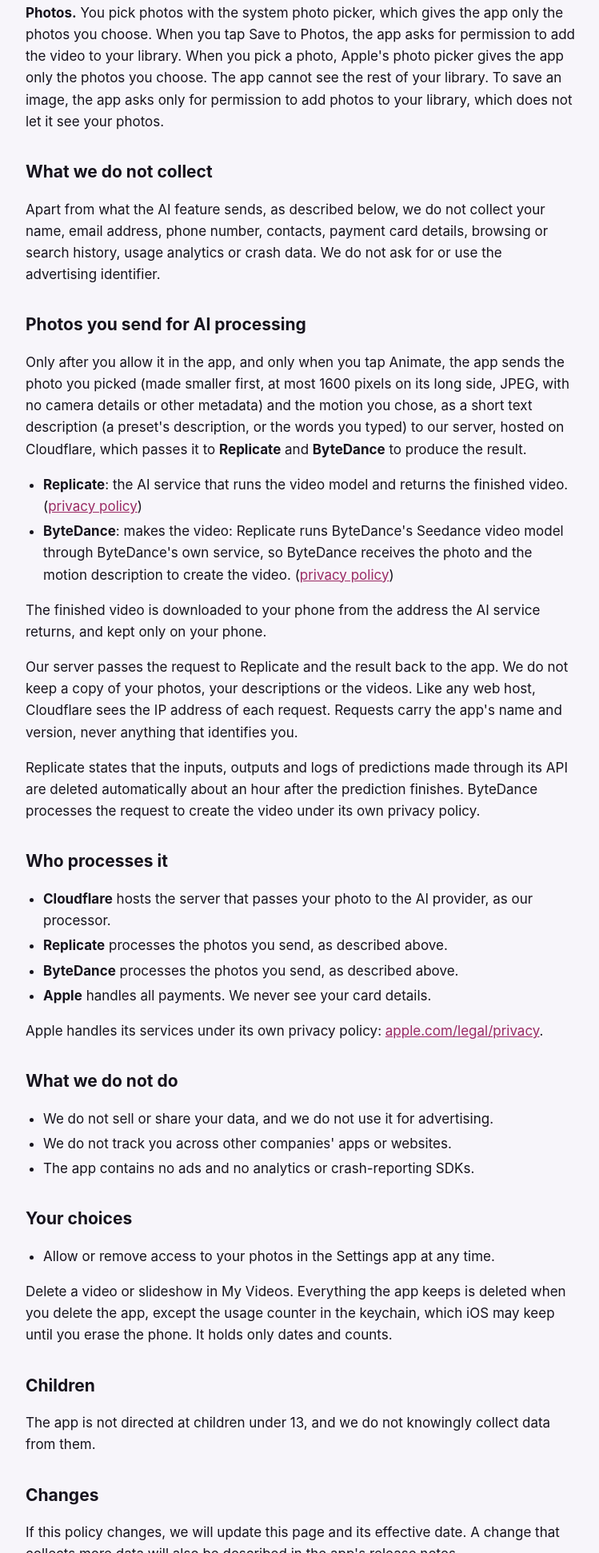
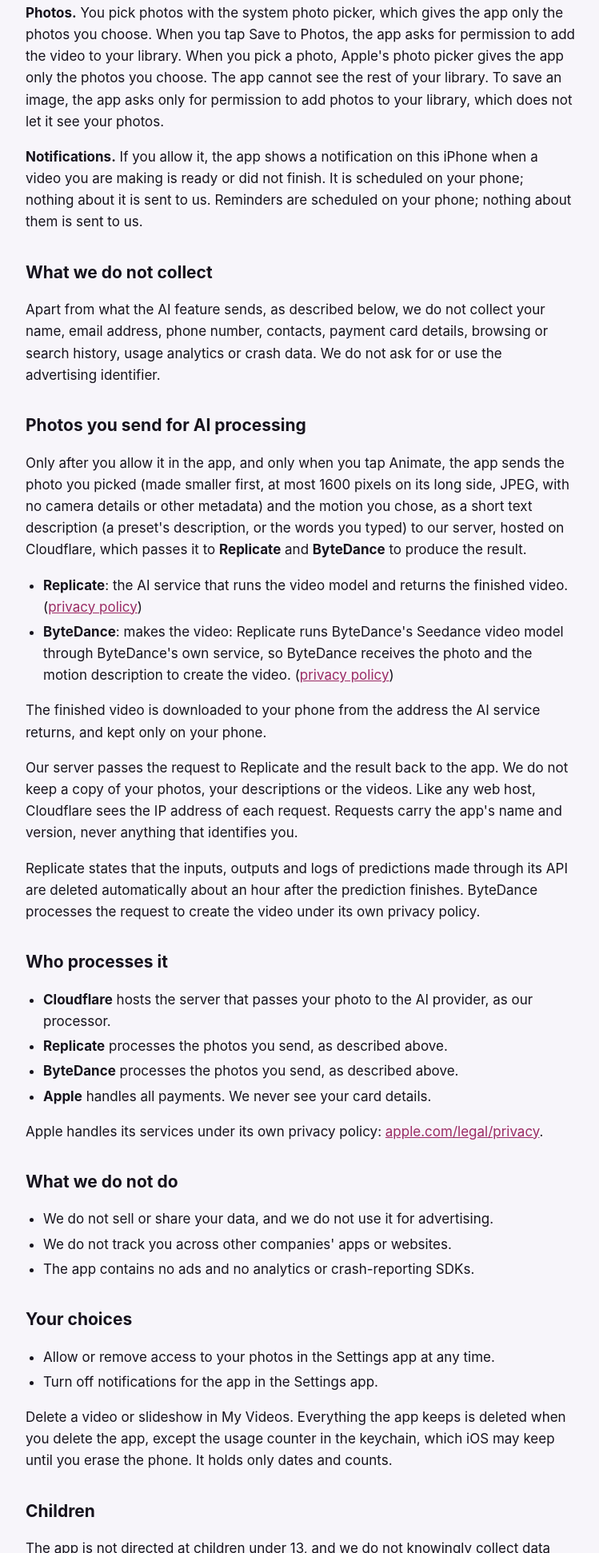
Before and after one commit to Swapnil-jain/Swapnil-jain.github.io, a plain HTML site: page img2video/privacy.html in a window 1280 px wide. Shown: the part 989-2931 px from the top of the page at 80% size, without its empty margins (264-1013 px from the left). Drawn offline with Linux system fonts and the light colour scheme.

Commit message:
Images to Video AI: privacy policy mentions the opt-in ready notification (#16)
Co-authored-by: Claude Opus 5.5 <noreply@anthropic.com>

```diff
--- a/img2video/privacy.html
+++ b/img2video/privacy.html
@@ -76,6 +76,7 @@ nav a { margin-right: 16px; }
 
 <h2>What the app asks to use</h2>
 <p><strong>Photos.</strong> You pick photos with the system photo picker, which gives the app only the photos you choose. When you tap Save to Photos, the app asks for permission to add the video to your library. When you pick a photo, Apple's photo picker gives the app only the photos you choose. The app cannot see the rest of your library. To save an image, the app asks only for permission to add photos to your library, which does not let it see your photos.</p>
+<p><strong>Notifications.</strong> If you allow it, the app shows a notification on this iPhone when a video you are making is ready or did not finish. It is scheduled on your phone; nothing about it is sent to us. Reminders are scheduled on your phone; nothing about them is sent to us.</p>
 
 <h2>What we do not collect</h2>
 <p>Apart from what the AI feature sends, as described below, we do not collect your name, email address, phone number, contacts, payment card details, browsing or search history, usage analytics or crash data. We do not ask for or use the advertising identifier.</p>
@@ -109,6 +110,7 @@ nav a { margin-right: 16px; }
 <h2>Your choices</h2>
 <ul>
   <li>Allow or remove access to your photos in the Settings app at any time.</li>
+  <li>Turn off notifications for the app in the Settings app.</li>
 </ul>
 <p>Delete a video or slideshow in My Videos. Everything the app keeps is deleted when you delete the app, except the usage counter in the keychain, which iOS may keep until you erase the phone. It holds only dates and counts.</p>
 
```
